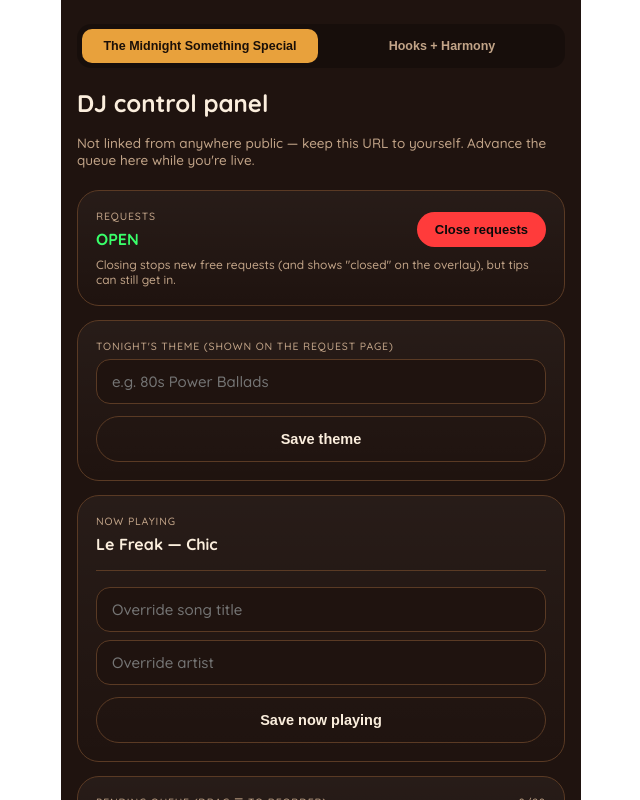
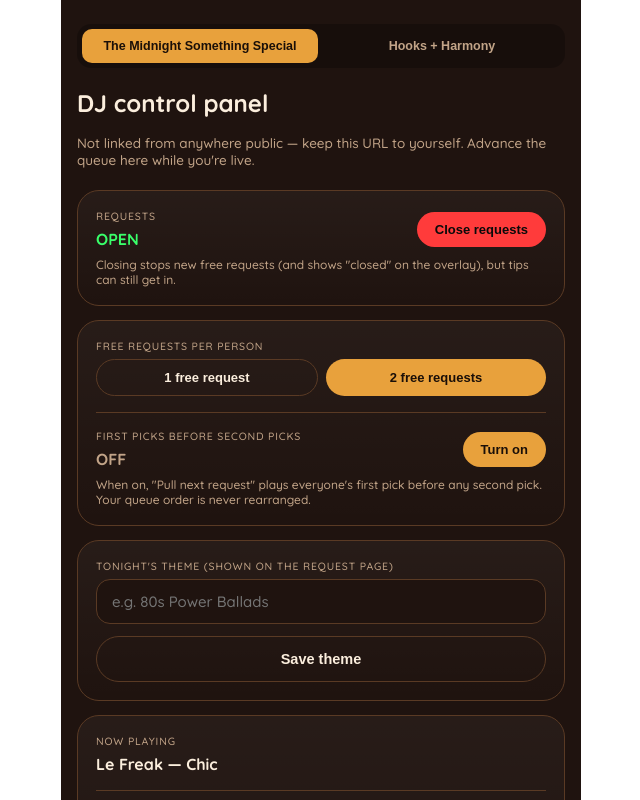
Before and after one commit to jackieespada/midnight.something.special, a Next.js app: page /dj in a window 1280 px wide. Shown: the top 800 px of the page, without its empty margins (319-959 px from the left). Built offline with nearby package versions, Linux system fonts and the light colour scheme.

Commit message:
add free request and first picks switches.

```diff
--- a/app/dj/page.tsx
+++ b/app/dj/page.tsx
@@ -93,6 +93,14 @@ export default function DjPage() {
     load();
   }
 
+    async function saveRequestSettings(next: { freeLimit?: number; firstPicksFirst?: boolean }) {
+    await fetch(`${apiPrefix}/request-settings`, {
+      method: "POST",
+      headers: { "Content-Type": "application/json" },
+      body: JSON.stringify(next),
+    });
+    load();
+  }
   async function saveNowPlaying() {
     await fetch(`${apiPrefix}/now-playing`, {
       method: "POST",
@@ -334,6 +342,8 @@ export default function DjPage() {
 
   const queueCount = state?.queue?.length || 0;
   const requestsOpen = state?.requestsOpen !== false;
+  const freeLimit = state?.freeLimit === 1 ? 1 : 2;
+  const firstPicksFirst = state?.firstPicksFirst === true;
   const rootStyle = { maxWidth: 520, margin: "0 auto", padding: "24px 16px 48px", background: "var(--stage)", minHeight: "100vh", ...SHOW_THEME[show] };
 
   return (
@@ -394,6 +404,57 @@ export default function DjPage() {
         </p>
       </div>
 
+            <div style={cardStyle}>
+        <div style={labelStyle}>Free requests per person</div>
+        <div style={{ display: "flex", gap: 8 }}>
+          {[1, 2].map((n) => (
+            <button
+              key={n}
+              onClick={() => saveRequestSettings({ freeLimit: n })}
+              style={{
+                flex: 1,
+                padding: "10px 0",
+                borderRadius: 999,
+                border: freeLimit === n ? "none" : "1px solid var(--wire)",
+                fontSize: 13,
+                fontWeight: 700,
+                cursor: "pointer",
+                background: freeLimit === n ? "var(--gold)" : "transparent",
+                color: freeLimit === n ? "#1a0f08" : "var(--ink)",
+              }}
+            >
+              {n} free request{n === 1 ? "" : "s"}
+            </button>
+          ))}
+        </div>
+        <div style={{ height: 1, background: "var(--wire)", margin: "16px 0" }} />
+        <div style={{ display: "flex", justifyContent: "space-between", alignItems: "center", gap: 12 }}>
+          <div>
+            <div style={labelStyle}>First picks before second picks</div>
+            <div style={{ fontSize: 16, fontWeight: 700, color: firstPicksFirst ? "#39ff6a" : "var(--ink-dim)" }}>
+              {firstPicksFirst ? "ON" : "OFF"}
+            </div>
+          </div>
+          <button
+            onClick={() => saveRequestSettings({ firstPicksFirst: !firstPicksFirst })}
+            style={{
+              padding: "10px 18px",
+              borderRadius: 999,
+              border: "none",
+              fontSize: 13,
+              fontWeight: 700,
+              cursor: "pointer",
+              background: firstPicksFirst ? "var(--wire)" : "var(--gold)",
+              color: firstPicksFirst ? "var(--ink)" : "#1a0f08",
+            }}
+          >
+            {firstPicksFirst ? "Turn off" : "Turn on"}
+          </button>
+        </div>
+        <p style={{ color: "var(--ink-dim)", fontSize: 12, marginTop: 8, marginBottom: 0 }}>
+          When on, "Pull next request" plays everyone's first pick before any second pick. Your queue order is never rearranged.
+        </p>
+      </div>
       <div style={cardStyle}>
         <div style={labelStyle}>Tonight's theme (shown on the request page)</div>
         <input
@@ -607,6 +668,20 @@ export default function DjPage() {
                       <span style={{ display: "flex", alignItems: "center", gap: 6 }}>
                         <span style={{ color: "var(--ink-dim)" }}>☰</span>
                         {i === 0 ? "▶ " : ""}
+                                                {r.round ? (
+                          <span
+                            style={{
+                              fontSize: 10,
+                              fontWeight: 700,
+                              padding: "1px 6px",
+                              borderRadius: 999,
+                              border: "1px solid var(--wire)",
+                              color: r.round >= 2 ? "var(--signal)" : "var(--ink-dim)",
+                            }}
+                          >
+                            {r.round >= 2 ? "2nd" : "1st"}
+                          </span>
+                        ) : null}
                         {r.tipped && (
                           <span style={{ color: "var(--gold)" }}>★ ${((r.tipCents || 0) / 100).toFixed(2)}</span>
                         )}
```
